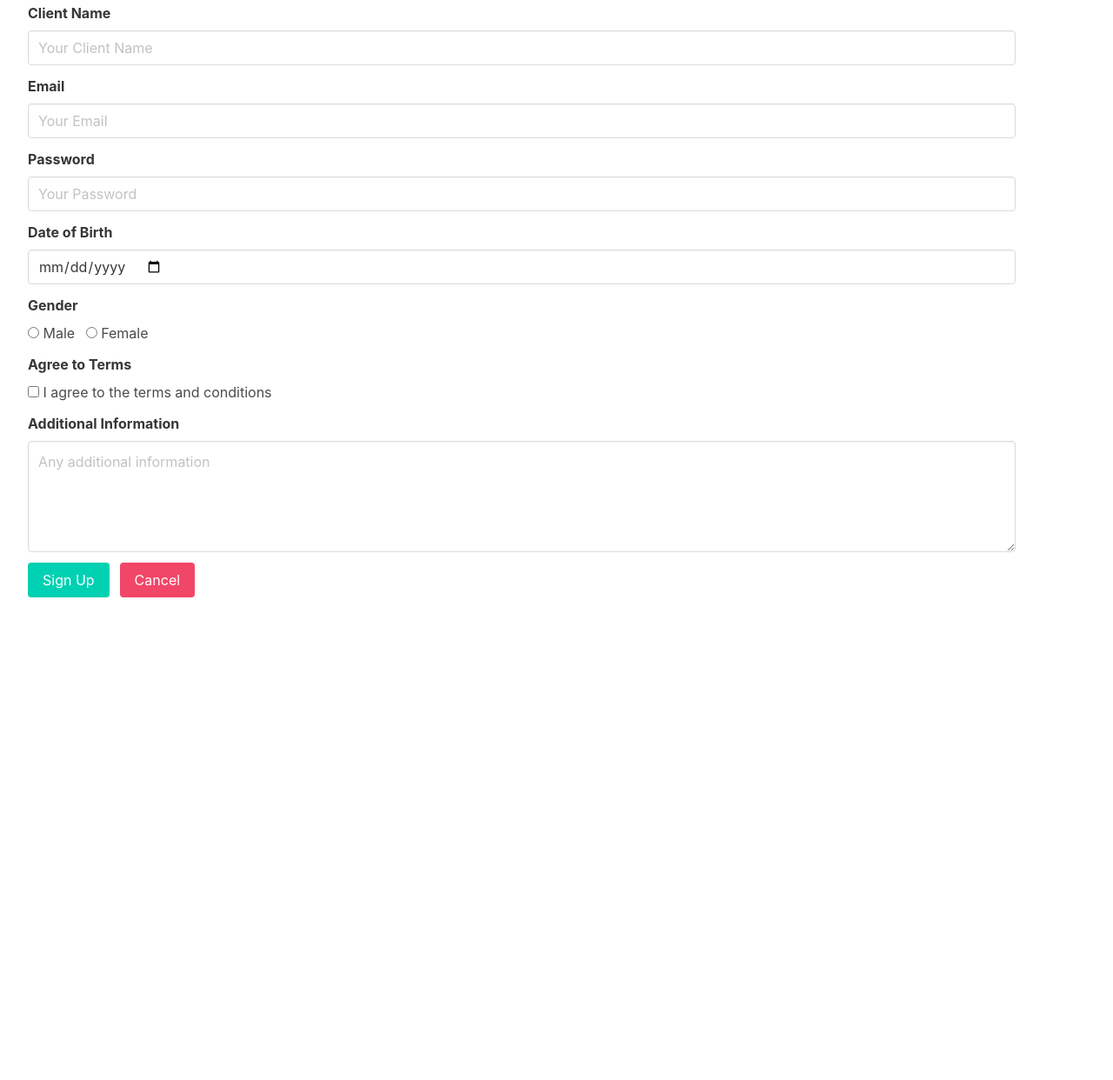
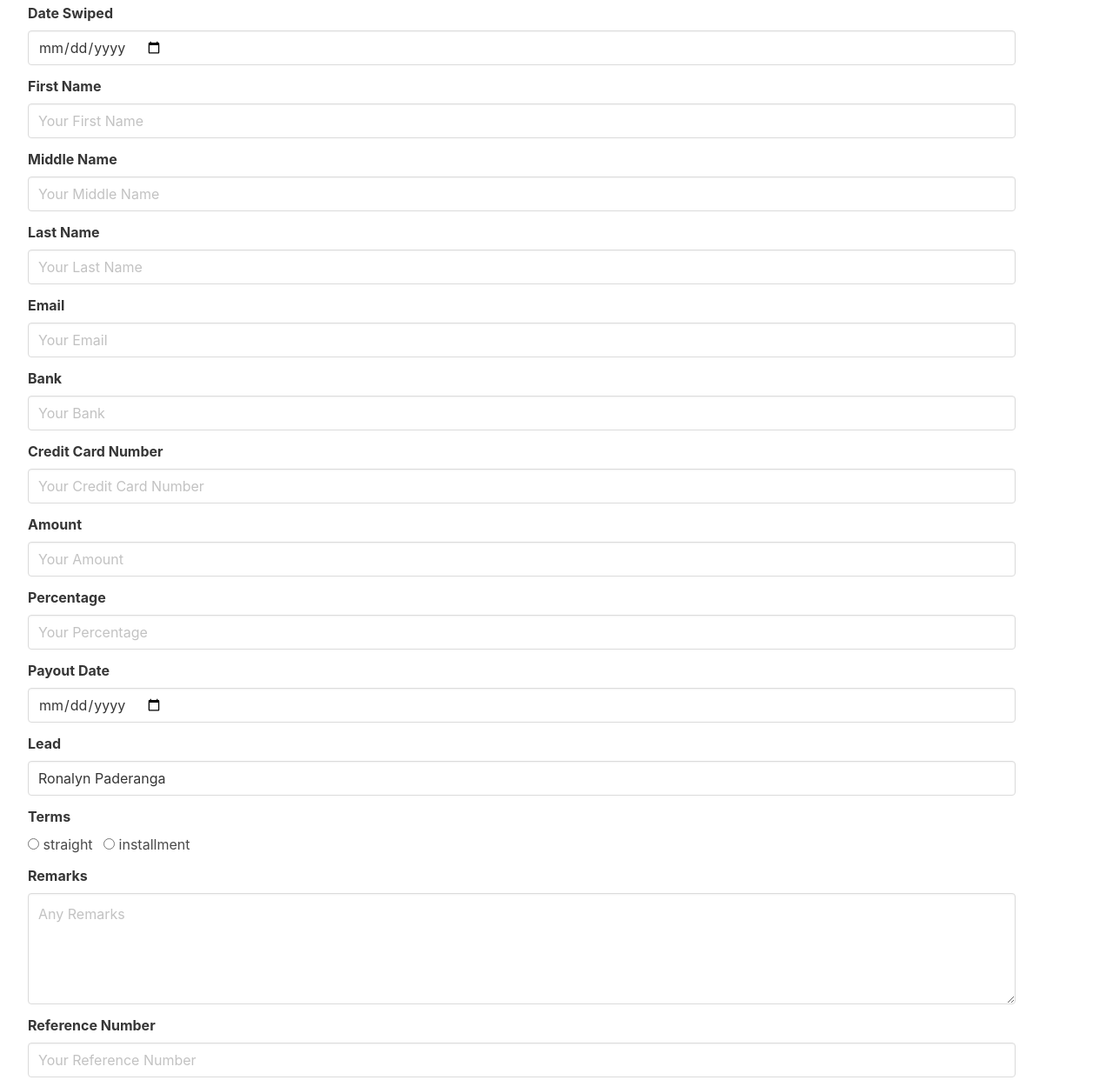
Before and after one commit to jmmhbsny/test1, a plain HTML site: page index.html in a window 1280 px wide. Shown: the part 145-1387 px from the top of the page at 87% size. Before the commit the page ends 848 px from the top, so only its background shows below. Drawn offline with nearby package versions, Linux system fonts and the light colour scheme.

Commit message:
Update index.html

```diff
--- a/index.html
+++ b/index.html
@@ -16,18 +16,42 @@
     </section>
     <form id="form" class="container m-4 pl-4" method="POST">
       <div class="field">
-        <label class="label">Client Name</label>
+        <label class="label">Date Swiped</label>
+        <div class="control">
+          <input
+            class="input"
+            type="date"
+            placeholder="Your Date Swiped"
+            name="Date Swiped"
+          required />
+        </div>
+      </div>
+
+       <div class="field">
+        <label class="label">First Name</label>
         <div class="control">
           <input
             class="input"
             type="text"
-            placeholder="Your Client Name"
-            name="Client Name"
-          />
+            placeholder="Your First Name"
+            name="First Name"
+          required />
         </div>
       </div>
 
-      <!-- <div class="field">
+      <div class="field">
+        <label class="label">Middle Name</label>
+        <div class="control">
+          <input
+            class="input"
+            type="text"
+            placeholder="Your Middle Name"
+            name="Middle Name"
+          required />
+        </div>
+      </div>
+
+       <div class="field">
         <label class="label">Last Name</label>
         <div class="control">
           <input
@@ -35,9 +59,9 @@
             type="text"
             placeholder="Your Last Name"
             name="Last Name"
-          />
+          required />
         </div>
-      </div> -->
+      </div>
 
       <div class="field">
         <label class="label">Email</label>
@@ -52,38 +76,121 @@
       </div>
 
       <div class="field">
-        <label class="label">Password</label>
+        <label class="label">Bank</label>
         <div class="control">
           <input
             class="input"
-            type="password"
-            placeholder="Your Password"
-            name="Password"
+            type="text"
+            placeholder="Your Bank"
+            name="Bank"
+          required />
+        </div>
+      </div>
+
+      <div class="field">
+        <label class="label">Credit Card Number</label>
+        <div class="control">
+          <input
+            class="input"
+            type="text"
+            placeholder="Your Credit Card Number"
+            name="CCNO"
+          required />
+        </div>
+      </div>
+
+       <div class="field">
+        <label class="label">Amount</label>
+        <div class="control">
+          <input
+            class="input"
+            type="text"
+            placeholder="Your Amount"
+            name="Amount"
+          required />
+        </div>
+      </div>
+
+
+      <div class="field">
+        <label class="label">Percentage</label>
+        <div class="control">
+          <input
+            class="input"
+            type="text"
+            placeholder="Your Percentage"
+            name="Percentage"
+          required />
+        </div>
+      </div>
+
+      <div class="field">
+        <label class="label">Payout Date</label>
+        <div class="control">
+          <input
+            class="input"
+            type="date"
+            placeholder="Your Payout Date"
+            name="Payout Date"
+           required />
+        </div>
+      </div>
+
+
+      <div class="field">
+    <label class="label" for="first-name">Lead</label>
+    <div class="control">
+        <input
+            class="input"
+            type="text"
+            id="Lead
+            placeholder= "Your Lead"
+            name="Lead"
+            value="Ronalyn Paderanga"
+            required
         />
     </div>
     </div>
 
      <div class="field">
-        <label class="label">Date of Birth</label>
+        <label class="label">Terms</label>
         <div class="control">
-          <input
-            class="input"
-            type="date"
-            placeholder="Your Date of Birth"
-            name="DOB"
-          />
+          <label class="radio">
+            <input type="radio" name="Terms" value="straight" /> straight
+          </label>
+          <label class="radio">
+            <input type="radio" name="Terms" value="installment" /> installment
+          </label>
         </div>
       </div>
 
       <div class="field">
-        <label class="label">Gender</label>
+        <label class="label">Remarks</label>
         <div class="control">
-          <label class="radio">
-            <input type="radio" name="Gender" value="male" /> Male
-          </label>
-          <label class="radio">
-            <input type="radio" name="Gender" value="female" /> Female
-          </label>
+          <textarea
+            class="textarea"
+            placeholder="Any Remarks"
+            name="Remarks"
+          ></textarea>
+        </div>
+      </div>
+
+      <div class="field">
+        <label class="label">Reference Number</label>
+        <div class="control">
+          <input
+            class="input"
+            type="text"
+            placeholder="Your Reference Number"
+            name="Reference Number"
+            required />
+        </div>
+      </div>
+
+      <div class="field">
+            <label class="label">Attach Photo</label>
+            <div class="control">
+                <input class="input" type="file" name="file" accept="image/*" required />
             </div>
         </div>
 
@@ -97,28 +204,19 @@
         </div>
       </div>
 
-      <div class="field">
-        <label class="label">Additional Information</label>
-        <div class="control">
-          <textarea
-            class="textarea"
-            placeholder="Any additional information"
-            name="Notes"
-          ></textarea>
-        </div>
-      </div>
-
       <div class="field is-grouped">
         <div class="control">
           <button class="button is-primary" type="submit" id="submit-button">
-            Sign Up
+            Submit
           </button>
         </div>
+
         <div class="control">
-          <button class="button is-danger">Cancel</button>
+          <button class="button is-danger" type="button" onclick="document.getElementById('form').reset();">Cancel</button>
         </div>
       </div>
     </form>
+
     <div
       id="message"
       style="
@@ -130,8 +228,7 @@
         background-color: beige;
         border-radius: 4px;
         border-color: aquamarine;
-      "
-    ></div>
+      "></div>
 
      <script>
   document.getElementById("form").addEventListener("submit", function (e) {
@@ -142,29 +239,19 @@
 
     // Collect the form data
     var formData = new FormData(this);
-        var keyValuePairs = [];
-        for (var pair of formData.entries()) {
-          keyValuePairs.push(pair[0] + "=" + pair[1]);
-        }
-
-        var formDataString = keyValuePairs.join("&");
 
     // Send a POST request to your Google Apps Script
     fetch(
-          "https://script.google.com/macros/s/AKfycbzHuB-0J-uwqqaYbxB1xZTsDsRYDHLzGMFLYfn_zMoho0HjUoy05ANV6k_M-nyqTvyTZQ/exec",
+      "https://script.google.com/macros/s/AKfycbyA1VR1dQRfjArzHz58aZ3Tr72Y20SgiEebFow3IMbICiULz40Qx428a8K_F8mdg9F5HA/exec", // Replace with your actual script ID
       {
-            redirect: "follow",
         method: "POST",
-            body: formDataString,
-            headers: {
-              "Content-Type": "text/plain;charset=utf-8",
-            },
+        body: formData, // Use FormData directly
       }
     )
       .then(function (response) {
         // Check if the request was successful
-            if (response) {
-              return response; // Assuming your script returns JSON response
+        if (response.ok) {
+          return response.json(); // Assuming your script returns JSON response
         } else {
           throw new Error("Failed to submit the form.");
         }
```
Lines whose indentation alone changed are shown as unchanged.
